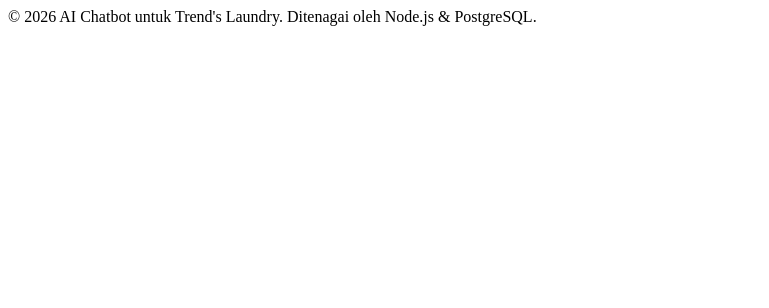
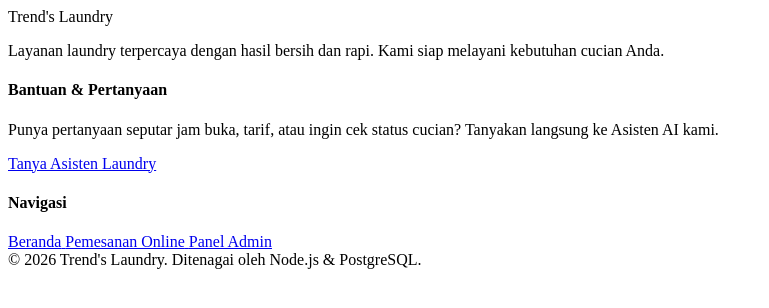
Before and after one commit to EternalSippingTea/PAW-Project-AI_Chatbot_Untuk_Trend-s_Laundry, a Node project: template views/partials/footer.ejs in a window 1280 px wide. Shown: the top 308 px of the page, without its empty margins (0-769 px from the left). Run offline with Node 20 templates, Linux system fonts and the light colour scheme; the template is opened without the code that fills it, so the values that code supplies are empty; some libraries are stand-ins or nearby versions.

Commit message:
week9(feat): update footer.ejs with new layout and navigation links

```diff
--- a/views/partials/footer.ejs
+++ b/views/partials/footer.ejs
@@ -1,5 +1,43 @@
-<footer class="bg-white border-t p-4 mt-8">
-    <div class="max-w-4xl mx-auto text-center text-sm text-gray-500">
-        &copy; 2026 AI Chatbot untuk Trend's Laundry. Ditenagai oleh Node.js & PostgreSQL.
+<footer class="bg-white border-t border-slate-200 mt-auto">
+    <div class="max-w-6xl mx-auto px-4 sm:px-6 py-8">
+        <div class="grid md:grid-cols-3 gap-8">
+            <div>
+                <div class="flex items-center gap-2.5 mb-3">
+                    <div class="w-8 h-8 bg-sky-600 rounded-lg flex items-center justify-center">
+                        <i class="fa-solid fa-shirt text-white text-xs"></i>
+                    </div>
+                    <span class="font-bold text-slate-800">Trend's Laundry</span>
+                </div>
+                <p class="text-sm text-slate-500 leading-relaxed">Layanan laundry terpercaya dengan hasil bersih dan rapi. Kami siap melayani kebutuhan cucian Anda.</p>
+            </div>
+            <div>
+                <h4 class="font-semibold text-slate-800 text-sm mb-3">Bantuan & Pertanyaan</h4>
+                <p class="text-sm text-slate-500 leading-relaxed mb-3">Punya pertanyaan seputar jam buka, tarif, atau ingin cek status cucian? Tanyakan langsung ke Asisten AI kami.</p>
+                <a href="/#chat" onclick="if (document.getElementById('chatbot-fab')) { document.getElementById('chatbot-fab').click(); return false; }" class="inline-flex items-center gap-2 text-xs font-medium text-sky-700 bg-sky-50 hover:bg-sky-100 border border-sky-100 px-3 py-2 rounded-lg transition-colors">
+                    <i class="fa-solid fa-robot text-sky-600"></i>
+                    <span>Tanya Asisten Laundry</span>
+                </a>
+            </div>
+            <div>
+                <h4 class="font-semibold text-slate-800 text-sm mb-3">Navigasi</h4>
+                <div class="space-y-1.5 text-sm">
+                    <a href="/" class="flex items-center gap-2 text-slate-500 hover:text-sky-600 transition-colors">
+                        <i class="fa-solid fa-house text-slate-400 w-4 text-center text-xs"></i>
+                        <span>Beranda</span>
+                    </a>
+                    <a href="/pemesanan" class="flex items-center gap-2 text-slate-500 hover:text-sky-600 transition-colors">
+                        <i class="fa-solid fa-basket-shopping text-slate-400 w-4 text-center text-xs"></i>
+                        <span>Pemesanan Online</span>
+                    </a>
+                    <a href="/admin" class="flex items-center gap-2 text-slate-500 hover:text-sky-600 transition-colors">
+                        <i class="fa-solid fa-lock text-slate-400 w-4 text-center text-xs"></i>
+                        <span>Panel Admin</span>
+                    </a>
+                </div>
+            </div>
+        </div>
+        <div class="border-t border-slate-100 mt-8 pt-6 text-center text-xs text-slate-400">
+            &copy; 2026 Trend's Laundry. Ditenagai oleh Node.js & PostgreSQL.
+        </div>
     </div>
 </footer>
```
